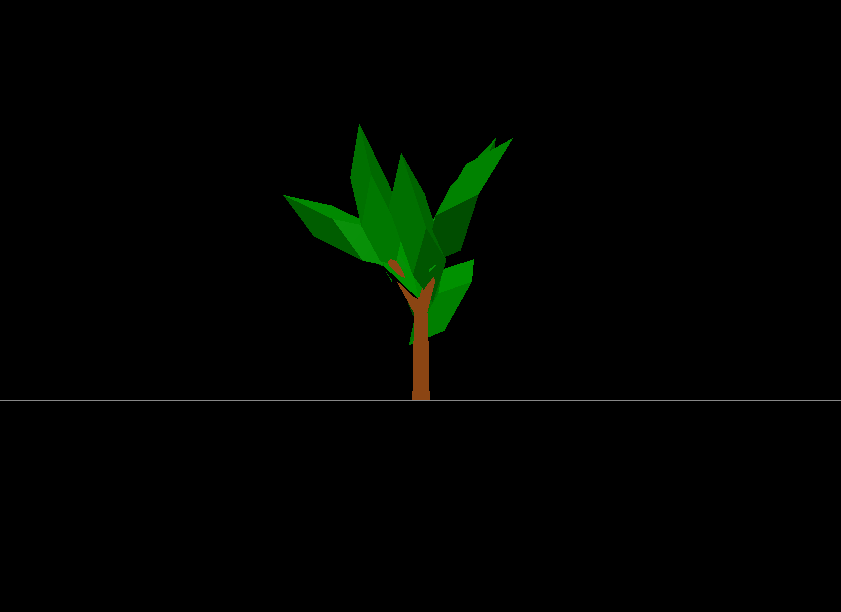
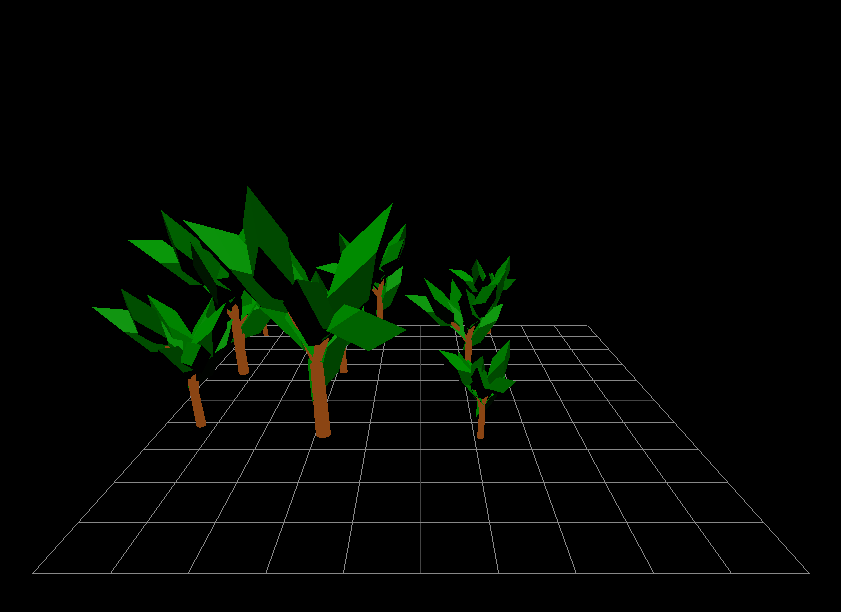
Before and after one commit to Lucaseggi/CompGraficaTPs, a website with bundled scripts: page public/tree/index.html in a window 1280 px wide. Shown: the whole page, without its empty margins (219-1060 px from the left). Built offline with nearby package versions, Linux system fonts and the light colour scheme.

Commit message:
feat: sun and forest

```diff
--- /dev/null
+++ b/forest.js
@@ -0,0 +1,62 @@
+import * as THREE from 'three';
+import Tree from './tree';
+
+class Forest {
+    constructor(rows = 3, cols = 3, initialDepth = 3) {
+        this.rows = rows;
+        this.cols = cols;
+        this.depth = initialDepth;
+        this.group = new THREE.Group();
+        this.spacing = 3;
+
+        this.build();
+    }
+
+    build() {
+        this.dispose(); // clean up old trees if any
+
+        for (let i = 0; i < this.rows; i++) {
+            for (let j = 0; j < this.cols; j++) {
+                const tree = new Tree(this.depth).group;
+                tree.position.set(
+                    (j - this.cols / 2) * this.spacing + (Math.random() - 0.5),
+                    0,
+                    (i - this.rows / 2) * this.spacing + (Math.random() - 0.5)
+                );
+                const scale = 0.5 + Math.random();
+                tree.scale.set(scale, scale, scale);
+                this.group.add(tree);
+            }
+        }
+    }
+
+    increaseDepth() {
+        if (this.depth < 6) {
+            this.depth++;
+            this.build();
+        }
+    }
+
+    decreaseDepth() {
+        if (this.depth > 1) {
+            this.depth--;
+            this.build();
+        }
+    }
+
+    dispose() {
+        this.group.traverse((child) => {
+            if (child.isMesh) {
+                child.geometry?.dispose();
+                if (Array.isArray(child.material)) {
+                    child.material.forEach(mat => mat.dispose());
+                } else {
+                    child.material?.dispose();
+                }
+            }
+        });
+        this.group.clear();
+    }
+}
+
+export default Forest;
--- /dev/null
+++ b/mainTree.js
@@ -0,0 +1,37 @@
+import * as THREE from 'three';
+import { OrbitControls } from 'three/examples/jsm/Addons.js';
+import Forest from './forest';
+
+const scene = new THREE.Scene();
+const camera = new THREE.PerspectiveCamera(75, window.innerWidth / window.innerHeight, 0.1, 1000);
+camera.position.set(0, 5, 10);
+
+const renderer = new THREE.WebGLRenderer();
+renderer.setSize(window.innerWidth, window.innerHeight);
+document.body.appendChild(renderer.domElement);
+
+const controls = new OrbitControls(camera, renderer.domElement);
+
+const forest = new Forest(3, 3, 3);
+scene.add(forest.group);
+
+const gridHelper = new THREE.GridHelper(10, 10);
+scene.add(gridHelper);
+
+const light = new THREE.DirectionalLight(0xffffff, 1);
+light.position.set(0, 10, 5);
+scene.add(light);
+
+window.addEventListener('keydown', (e) => {
+    if (e.key === 'ArrowUp') {
+        forest.increaseDepth();
+    } else if (e.key === 'ArrowDown') {
+        forest.decreaseDepth();
+    }
+});
+
+function animate() {
+    controls.update();
+    renderer.render(scene, camera);
+}
+renderer.setAnimationLoop(animate);
--- a/public/tree/index.html
+++ b/public/tree/index.html
@@ -8,6 +8,6 @@
 		</style>
 	</head>
 	<body>
-		<script type="module" src="/tree.js"></script>
+		<script type="module" src="/mainTree.js"></script>
 	</body>
 </html>
--- a/sun.js
+++ b/sun.js
@@ -16,7 +16,7 @@ export function buildSun() {
 
     const width = 10;
     const height = 6;
-    const intensity = 2;
+    const intensity = 10;
     const rectLight = new THREE.RectAreaLight( 0xff10F0, intensity,  width, height );
     rectLight.position.set( 0, -3, 2 );
     rectLight.lookAt( 0, 0, 0 );
--- a/tree.js
+++ b/tree.js
@@ -1,108 +1,51 @@
 import * as THREE from 'three';
-import { OrbitControls } from 'three/examples/jsm/Addons.js';
 
-const scene = new THREE.Scene();
-const camera = new THREE.PerspectiveCamera( 75, window.innerWidth / window.innerHeight, 0.1, 1000 );
+class Tree {
+    constructor(depth, length = 1, thickness = 0.1) {
+        this.group = this.buildTree(depth, length, thickness);
+    }
 
-const renderer = new THREE.WebGLRenderer();
-renderer.setSize( window.innerWidth, window.innerHeight );
-renderer.setAnimationLoop( animate );
-document.body.appendChild( renderer.domElement );
+    buildTree(level, length, thickness) {
+        const group = new THREE.Group();
 
-camera.position.set(0, 0, 6);
-
-let treeGroup = new THREE.Group();
-scene.add(treeGroup);
-
-let depth = 3;
-
-const controls = new OrbitControls( camera, renderer.domElement );
-
-function buildTree(level, length = 1, thickness = 0.1) {
-    if (level <= 0) return;
-
-    const group = new THREE.Group();
+        if (level <= 0) return group;
 
         if (level === 1) {
             const leaf = new THREE.Mesh(
                 new THREE.BoxGeometry(),
                 new THREE.MeshPhongMaterial({ color: 0x00ff00 })
             );
-
-        leaf.rotation.z = Math.PI / 4;
-        leaf.rotation.x = Math.PI / 4;
-
+            leaf.rotation.set(Math.PI / 4, 0, Math.PI / 4);
             leaf.position.y = length;
             group.add(leaf);
             group.scale.set(thickness * 20 * 0.3, thickness * 20, thickness * 20 * 0.3);
-
             return group;
         }
 
         const branch = new THREE.Mesh(
             new THREE.CylinderGeometry(thickness * 0.8, thickness, length, 8),
-        new THREE.MeshBasicMaterial({ color: 0x8B4513 }) // brown
+            new THREE.MeshBasicMaterial({ color: 0x8B4513 })
         );
         branch.position.y = length / 2;
         group.add(branch);
 
-    const child1 = buildTree(level - 1, length * 0.75, thickness * 0.7);
-    const child2 = buildTree(level - 1, length * 0.75, thickness * 0.7);
-    const child3 = buildTree(level - 1, length * 0.75, thickness * 0.7);
+        const randomAngle = (base, variance = 0.4) => base + (Math.random() - 0.5) * variance;
 
-    child1.rotation.z = Math.PI / 6;
-    child2.rotation.z = Math.PI / 6;
-    child3.rotation.z = Math.PI / 6;
+        const addChild = (baseZRot, baseYRot, yPos) => {
+            const zRot = randomAngle(baseZRot);     // Randomize tilt
+            const yRot = randomAngle(baseYRot);     // Randomize twist
+            const child = new Tree(level - 1, length * 0.75, thickness * 0.7).group;
+            child.rotation.set(0, yRot, zRot);
+            child.position.y = yPos + (Math.random() - 0.5) * 0.2;
+            group.add(child);
+        };
 
-    child2.rotation.y = 4 * Math.PI / 6;
-    child3.rotation.y = 9 * Math.PI / 6;
-
-    child1.position.y = length;
-    child2.position.y = length;
-    child3.position.y = length/2;
-
-
-    group.add(child1);
-    group.add(child2);
-    group.add(child3);
+        addChild(Math.PI / 6, 0, length);
+        addChild(Math.PI / 6, (4 * Math.PI) / 6, length);
+        addChild(Math.PI / 6, (9 * Math.PI) / 6, length / 2);
 
         return group;
     }
-
-function updateTree() {
-    scene.remove(treeGroup);
-    treeGroup = buildTree(depth);
-    scene.add(treeGroup);
 }
 
-document.addEventListener('keydown', (e) => {
-    if (e.key === 'ArrowUp') {
-        if (depth < 7) {
-        depth++;
-        updateTree();
-        }
-    } else if (e.key === 'ArrowDown') {
-        if (depth > 1) {
-            depth--;
-            updateTree();
-        }
-    }
-});
-
-updateTree();
-
-const size = 10;
-const divisions = 10;
-
-const gridHelper = new THREE.GridHelper( size, divisions );
-scene.add( gridHelper );
-
-const directionalLight = new THREE.DirectionalLight(0xffffff, 1)
-directionalLight.position.z = 3
-scene.add(directionalLight)
-
-function animate() {
-    controls.update();
-
-    renderer.render(scene, camera);
-}
+export default Tree;
```
Also changed, not shown: TP/main.js (+21 -7 lines). Lines whose indentation alone changed are shown as unchanged.
